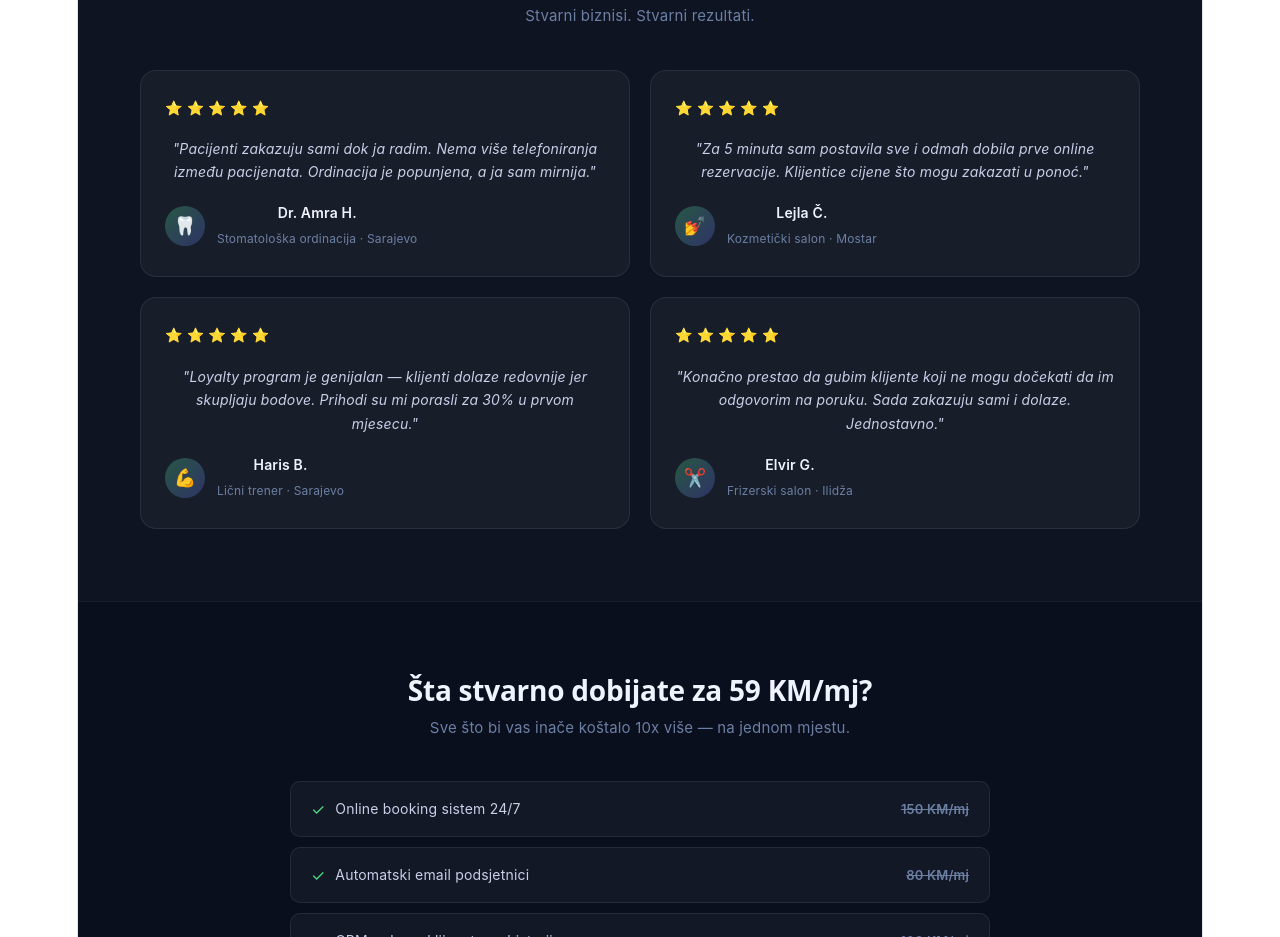
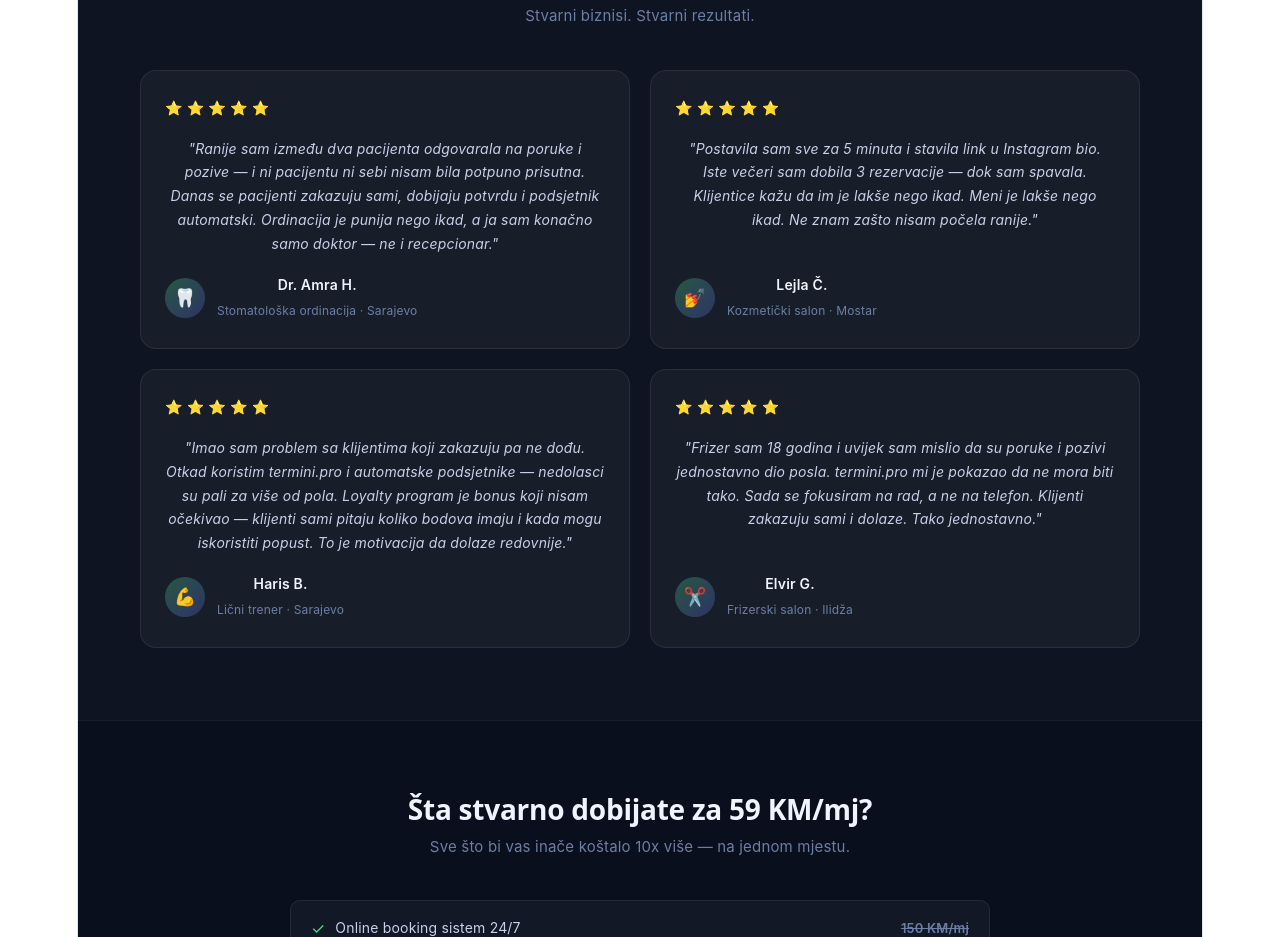
Before and after one commit to adijatadjogo91-cloud/termini-frontend, a React (Vite) app: page / in a window 1280 px wide. Shown: the part 4780-5717 px from the top of the page. Built offline with nearby package versions, Linux system fonts and the light colour scheme.

Commit message:
Landing - emotivniji testimonijali

```diff
--- a/src/pages/Landing.jsx
+++ b/src/pages/Landing.jsx
@@ -127,11 +127,35 @@ export default function Landing() {
   ];
 
   const testimonijali = [
-    { ime: 'Dr. Amra H.', biznis: 'Stomatološka ordinacija', grad: 'Sarajevo', ikona: '🦷', tekst: 'Pacijenti zakazuju sami dok ja radim. Nema više telefoniranja između pacijenata. Ordinacija je popunjena, a ja sam mirnija.' },
-    { ime: 'Lejla Č.', biznis: 'Kozmetički salon', grad: 'Mostar', ikona: '💅', tekst: 'Za 5 minuta sam postavila sve i odmah dobila prve online rezervacije. Klijentice cijene što mogu zakazati u ponoć.' },
-    { ime: 'Haris B.', biznis: 'Lični trener', grad: 'Sarajevo', ikona: '💪', tekst: 'Loyalty program je genijalan — klijenti dolaze redovnije jer skupljaju bodove. Prihodi su mi porasli za 30% u prvom mjesecu.' },
-    { ime: 'Elvir G.', biznis: 'Frizerski salon', grad: 'Ilidža', ikona: '✂️', tekst: 'Konačno prestao da gubim klijente koji ne mogu dočekati da im odgovorim na poruku. Sada zakazuju sami i dolaze. Jednostavno.' },
-  ];
+  {
+    ime: 'Dr. Amra H.',
+    biznis: 'Stomatološka ordinacija',
+    grad: 'Sarajevo',
+    ikona: '🦷',
+    tekst: 'Ranije sam između dva pacijenta odgovarala na poruke i pozive — i ni pacijentu ni sebi nisam bila potpuno prisutna. Danas se pacijenti zakazuju sami, dobijaju potvrdu i podsjetnik automatski. Ordinacija je punija nego ikad, a ja sam konačno samo doktor — ne i recepcionar.'
+  },
+  {
+    ime: 'Lejla Č.',
+    biznis: 'Kozmetički salon',
+    grad: 'Mostar',
+    ikona: '💅',
+    tekst: 'Postavila sam sve za 5 minuta i stavila link u Instagram bio. Iste večeri sam dobila 3 rezervacije — dok sam spavala. Klijentice kažu da im je lakše nego ikad. Meni je lakše nego ikad. Ne znam zašto nisam počela ranije.'
+  },
+  {
+    ime: 'Haris B.',
+    biznis: 'Lični trener',
+    grad: 'Sarajevo',
+    ikona: '💪',
+    tekst: 'Imao sam problem sa klijentima koji zakazuju pa ne dođu. Otkad koristim termini.pro i automatske podsjetnike — nedolasci su pali za više od pola. Loyalty program je bonus koji nisam očekivao — klijenti sami pitaju koliko bodova imaju i kada mogu iskoristiti popust. To je motivacija da dolaze redovnije.'
+  },
+  {
+    ime: 'Elvir G.',
+    biznis: 'Frizerski salon',
+    grad: 'Ilidža',
+    ikona: '✂️',
+    tekst: 'Frizer sam 18 godina i uvijek sam mislio da su poruke i pozivi jednostavno dio posla. termini.pro mi je pokazao da ne mora biti tako. Sada se fokusiram na rad, a ne na telefon. Klijenti zakazuju sami i dolaze. Tako jednostavno.'
+  },
+];
 
   const starterFeatures = [
     'Neograničeni termini i klijenti',
```
